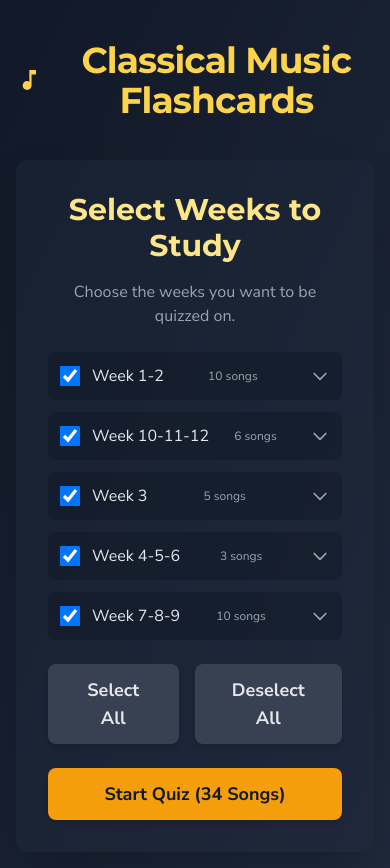
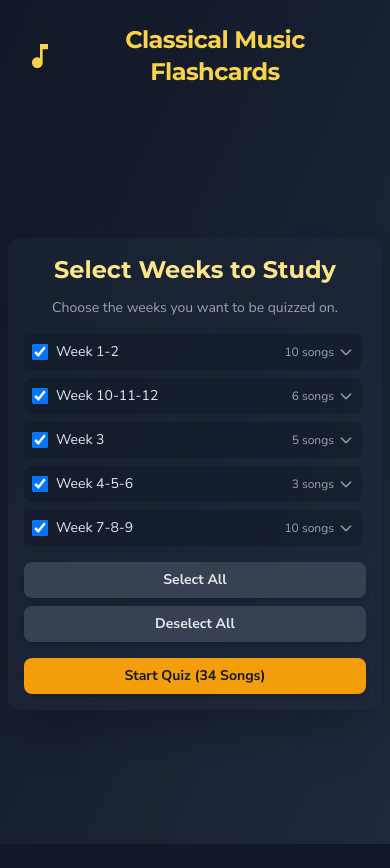
Before and after one commit to Nacnano/classical-music-flashcard, a Next.js app: page / in a window 390 px wide. After the commit the page ends 844 px from the top, so only its background shows below. Built offline with nearby package versions, Linux system fonts and the light colour scheme.

Commit message:
feat: handle mobile responsive

```diff
--- a/App.tsx
+++ b/App.tsx
@@ -168,7 +168,7 @@ const App: React.FC = () => {
   };
 
   return (
-    <div className="min-h-screen bg-gradient-to-br from-gray-900 to-slate-800 text-gray-200 flex flex-col items-center justify-center p-4">
+    <div className="min-h-screen bg-gradient-to-br from-gray-900 to-slate-800 text-gray-200 flex flex-col items-center justify-start sm:justify-center p-2 sm:p-4">
       <Header />
       <main className="w-full max-w-2xl mx-auto flex-grow flex items-center justify-center">
         {renderContent()}
--- a/components/Button.tsx
+++ b/components/Button.tsx
@@ -7,7 +7,7 @@ interface ButtonProps extends React.ButtonHTMLAttributes<HTMLButtonElement> {
 
 const Button: React.FC<ButtonProps> = ({ children, className, variant = 'primary', ...props }) => {
   const baseClasses =
-    'px-8 py-3 text-lg font-semibold rounded-lg shadow-md focus:outline-none focus:ring-2 focus:ring-offset-2 focus:ring-offset-gray-900 transition-all duration-300 ease-in-out transform hover:scale-105';
+    'px-4 py-2 sm:px-6 sm:py-2.5 md:px-8 md:py-3 text-sm sm:text-base md:text-lg font-semibold rounded-lg shadow-md focus:outline-none focus:ring-2 focus:ring-offset-2 focus:ring-offset-gray-900 transition-all duration-300 ease-in-out transform hover:scale-105 active:scale-95';
 
   const variantClasses = {
     primary: 'bg-amber-500 text-gray-900 hover:bg-amber-400 focus:ring-amber-500',
--- a/components/EndScreen.tsx
+++ b/components/EndScreen.tsx
@@ -11,14 +11,18 @@ const EndScreen: React.FC<EndScreenProps> = ({ score, total, onRestart }) => {
   const percentage = total > 0 ? Math.round((score / total) * 100) : 0;
 
   return (
-    <div className="text-center bg-slate-800/50 p-8 rounded-xl shadow-2xl animate-fade-in">
-      <h2 className="text-4xl font-bold mb-4 text-amber-200">Quiz Complete!</h2>
-      <p className="text-2xl text-gray-300 mb-2">Your Final Score:</p>
-      <p className="text-6xl font-bold text-white my-4">
+    <div className="text-center bg-slate-800/50 p-6 sm:p-8 rounded-xl shadow-2xl animate-fade-in max-w-md mx-auto">
+      <h2 className="text-3xl sm:text-4xl font-bold mb-3 sm:mb-4 text-amber-200">Quiz Complete!</h2>
+      <p className="text-xl sm:text-2xl text-gray-300 mb-2">Your Final Score:</p>
+      <p className="text-5xl sm:text-6xl font-bold text-white my-3 sm:my-4">
         {score} / {total}
       </p>
-      <p className="text-3xl font-semibold text-amber-300 mb-8">({percentage}%)</p>
-      <Button onClick={onRestart}>Play Again</Button>
+      <p className="text-2xl sm:text-3xl font-semibold text-amber-300 mb-6 sm:mb-8">
+        ({percentage}%)
+      </p>
+      <Button onClick={onRestart} className="w-full sm:w-auto">
+        Play Again
+      </Button>
     </div>
   );
 };
--- a/components/FilterScreen.tsx
+++ b/components/FilterScreen.tsx
@@ -97,35 +97,42 @@ const FilterScreen: React.FC<FilterScreenProps> = ({ onStartQuiz }) => {
   const getSelectedSongsCount = () => selectedSongIds.size;
 
   return (
-    <div className="w-full max-w-2xl bg-slate-800/50 p-8 rounded-xl shadow-2xl animate-fade-in text-center">
-      <h2 className="text-3xl font-bold mb-4 text-amber-200">Select Weeks to Study</h2>
-      <p className="text-gray-400 mb-6">Choose the weeks you want to be quizzed on.</p>
+    <div className="w-full max-w-2xl bg-slate-800/50 p-4 sm:p-6 md:p-8 rounded-xl shadow-2xl animate-fade-in text-center">
+      <h2 className="text-2xl sm:text-3xl font-bold mb-3 sm:mb-4 text-amber-200">
+        Select Weeks to Study
+      </h2>
+      <p className="text-sm sm:text-base text-gray-400 mb-4 sm:mb-6">
+        Choose the weeks you want to be quizzed on.
+      </p>
 
       <form onSubmit={handleSubmit}>
-        <div className="grid grid-cols-1 gap-3 text-left my-6 max-h-96 overflow-y-auto">
+        <div className="grid grid-cols-1 gap-2 sm:gap-3 text-left my-4 sm:my-6 max-h-[60vh] sm:max-h-96 overflow-y-auto pr-1">
           {WEEKS.map(week => {
             const songs = getSongsForWeek(week);
             const isExpanded = expandedWeek === week;
             return (
               <div key={week} className="bg-gray-900/50 rounded-lg overflow-hidden">
-                <div className="flex items-center p-3 hover:bg-gray-800 transition-colors">
+                <div className="flex items-center p-2 sm:p-3 hover:bg-gray-800 transition-colors">
                   <input
                     type="checkbox"
                     checked={selectedWeeks.includes(week)}
                     onChange={() => handleToggleWeek(week)}
-                    className="form-checkbox h-5 w-5 text-amber-500 bg-gray-700 border-gray-600 rounded focus:ring-amber-400 focus:ring-2 flex-shrink-0"
+                    className="form-checkbox h-4 w-4 sm:h-5 sm:w-5 text-amber-500 bg-gray-700 border-gray-600 rounded focus:ring-amber-400 focus:ring-2 flex-shrink-0"
                   />
                   <button
                     type="button"
                     onClick={() => toggleExpandWeek(week)}
-                    className="flex-1 flex items-center justify-between ml-3 text-left"
+                    className="flex-1 flex items-center justify-between ml-2 sm:ml-3 text-left min-w-0"
                   >
-                    <span className="text-gray-200 font-medium">{week}</span>
-                    <span className="text-xs text-gray-400 mr-2">
+                    <span className="text-sm sm:text-base text-gray-200 font-medium truncate">
+                      {week}
+                    </span>
+                    <div className="flex items-center gap-1 sm:gap-2 flex-shrink-0">
+                      <span className="text-xs text-gray-400">
                         {songs.length} {songs.length === 1 ? 'song' : 'songs'}
                       </span>
                       <svg
-                      className={`w-5 h-5 text-gray-400 transition-transform ${isExpanded ? 'rotate-180' : ''}`}
+                        className={`w-4 h-4 sm:w-5 sm:h-5 text-gray-400 transition-transform ${isExpanded ? 'rotate-180' : ''}`}
                         fill="none"
                         stroke="currentColor"
                         viewBox="0 0 24 24"
@@ -137,28 +144,31 @@ const FilterScreen: React.FC<FilterScreenProps> = ({ onStartQuiz }) => {
                           d="M19 9l-7 7-7-7"
                         />
                       </svg>
+                    </div>
                   </button>
                 </div>
                 {isExpanded && (
-                  <div className="px-3 pb-3 pt-1 space-y-1 bg-gray-900/70">
+                  <div className="px-2 sm:px-3 pb-2 sm:pb-3 pt-1 space-y-1 bg-gray-900/70">
                     {songs.map((song, index) => {
                       const songId = getSongId(song);
                       const isSelected = selectedSongIds.has(songId);
                       return (
                         <label
                           key={index}
-                          className="flex items-center text-sm text-gray-300 pl-4 py-2 hover:bg-gray-800/50 rounded cursor-pointer transition-colors"
+                          className="flex items-start sm:items-center text-xs sm:text-sm text-gray-300 pl-2 sm:pl-4 py-1.5 sm:py-2 hover:bg-gray-800/50 rounded cursor-pointer transition-colors"
                         >
                           <input
                             type="checkbox"
                             checked={isSelected}
                             onChange={() => handleToggleSong(song)}
-                            className="form-checkbox h-4 w-4 text-amber-500 bg-gray-700 border-gray-600 rounded focus:ring-amber-400 focus:ring-2 flex-shrink-0"
+                            className="form-checkbox h-3.5 w-3.5 sm:h-4 sm:w-4 mt-0.5 sm:mt-0 text-amber-500 bg-gray-700 border-gray-600 rounded focus:ring-amber-400 focus:ring-2 flex-shrink-0"
                           />
-                          <div className="ml-3 flex-1 border-l-2 border-amber-500/30 pl-3">
-                            <span className="font-medium text-amber-300">{song.composer}</span>
+                          <div className="ml-2 sm:ml-3 flex-1 border-l-2 border-amber-500/30 pl-2 sm:pl-3 min-w-0">
+                            <span className="font-medium text-amber-300 break-words">
+                              {song.composer}
+                            </span>
                             <span className="text-gray-400"> - </span>
-                            <span className="text-gray-300">{song.title}</span>
+                            <span className="text-gray-300 break-words">{song.title}</span>
                           </div>
                         </label>
                       );
@@ -170,11 +180,21 @@ const FilterScreen: React.FC<FilterScreenProps> = ({ onStartQuiz }) => {
           })}
         </div>
 
-        <div className="flex justify-center gap-4 my-6">
-          <Button type="button" variant="secondary" onClick={handleSelectAll}>
+        <div className="flex flex-col sm:flex-row justify-center gap-2 sm:gap-4 my-4 sm:my-6">
+          <Button
+            type="button"
+            variant="secondary"
+            onClick={handleSelectAll}
+            className="w-full sm:w-auto"
+          >
             Select All
           </Button>
-          <Button type="button" variant="secondary" onClick={handleDeselectAll}>
+          <Button
+            type="button"
+            variant="secondary"
+            onClick={handleDeselectAll}
+            className="w-full sm:w-auto"
+          >
             Deselect All
           </Button>
         </div>
@@ -182,7 +202,7 @@ const FilterScreen: React.FC<FilterScreenProps> = ({ onStartQuiz }) => {
         <Button
           type="submit"
           disabled={getSelectedSongsCount() === 0}
-          className="w-full disabled:opacity-50 disabled:cursor-not-allowed"
+          className="w-full disabled:opacity-50 disabled:cursor-not-allowed text-sm sm:text-base"
         >
           Start Quiz ({getSelectedSongsCount()} {getSelectedSongsCount() === 1 ? 'Song' : 'Songs'})
         </Button>
--- a/components/Header.tsx
+++ b/components/Header.tsx
@@ -13,10 +13,10 @@ const MusicNoteIcon: React.FC<{ className?: string }> = ({ className }) => (
 
 const Header: React.FC = () => {
   return (
-    <header className="w-full max-w-2xl mx-auto py-6 mb-4 text-center">
-      <div className="flex items-center justify-center gap-4">
-        <MusicNoteIcon className="w-10 h-10 text-amber-300" />
-        <h1 className="text-4xl md:text-5xl font-bold tracking-tight text-amber-300">
+    <header className="w-full max-w-2xl mx-auto py-4 sm:py-6 mb-2 sm:mb-4 text-center px-4">
+      <div className="flex items-center justify-center gap-2 sm:gap-4">
+        <MusicNoteIcon className="w-8 h-8 sm:w-10 sm:h-10 text-amber-300 flex-shrink-0" />
+        <h1 className="text-2xl sm:text-3xl md:text-4xl lg:text-5xl font-bold tracking-tight text-amber-300">
           Classical Music Flashcards
         </h1>
       </div>
```
Also changed, not shown: components/FeedbackScreen.tsx (+19 -19 lines), components/Flashcard.tsx (+25 -14 lines). Lines whose indentation alone changed are shown as unchanged.
